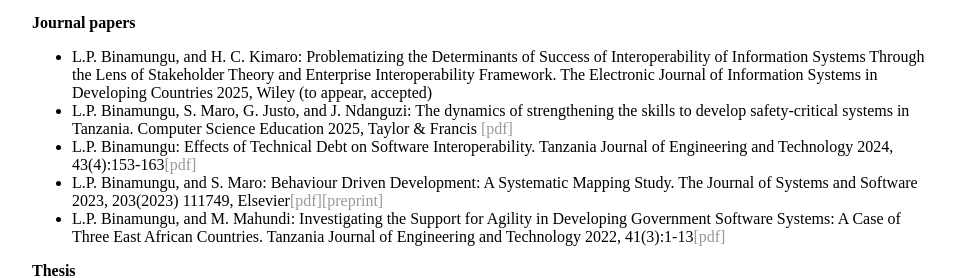
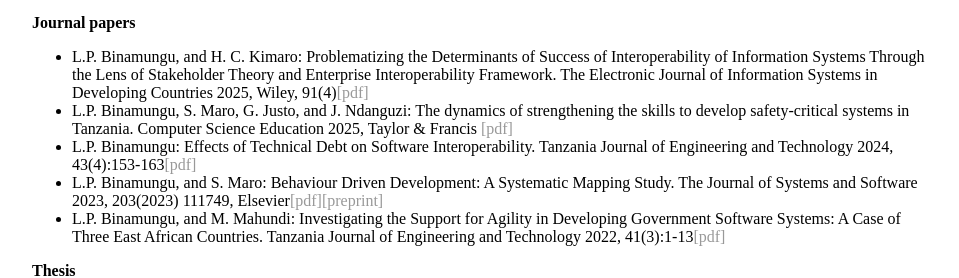
Before and after one commit to lepebina/lepebina.github.io, a Jekyll site: the page built from publications.html, in a window 1280 px wide. Shown: the part 695-973 px from the top of the page, without its empty margins (160-1119 px from the left). Built offline with Jekyll 4.4.1, drawn with Linux system fonts in a browser that asks for light colours.

Commit message:
Update publications.html

```diff
--- a/publications.html
+++ b/publications.html
@@ -23,7 +23,7 @@ title: Leonard Peter Binamungu
 
 	<b> Journal papers</b>
 	<ul>
-	       <li>L.P. Binamungu, and H. C. Kimaro: Problematizing the Determinants of Success of Interoperability of Information Systems Through the Lens of Stakeholder Theory and Enterprise Interoperability Framework. The Electronic Journal of Information Systems in Developing Countries 2025, Wiley (to appear, accepted)</li>
+	       <li>L.P. Binamungu, and H. C. Kimaro: Problematizing the Determinants of Success of Interoperability of Information Systems Through the Lens of Stakeholder Theory and Enterprise Interoperability Framework. The Electronic Journal of Information Systems in Developing Countries 2025, Wiley, 91(4)<a href="https://doi.org/10.1002/isd2.70020">[pdf]</a></li>
                <li>L.P. Binamungu, S. Maro, G. Justo, and J. Ndanguzi: The dynamics of strengthening the skills to develop safety-critical systems in Tanzania. Computer Science Education 2025, Taylor & Francis <a href="https://www.tandfonline.com/doi/pdf/10.1080/08993408.2025.2492482?casa_token=cCUgHEM0XegAAAAA:cJEGMf1oX0bmEZn_n1qQU5ap27YcEllKsF-WgySlXSKayQqRCxzfzKZ3quiWntz7xFDWOZy5tVQFOX70_g">[pdf]</a></li>
 		<li>L.P. Binamungu: Effects of Technical Debt on Software Interoperability. Tanzania Journal of Engineering and Technology 2024, 43(4):153-163<a href="https://tjet.udsm.ac.tz/index.php/tjet/article/view/1147/817">[pdf]</a></li>
 		<li>L.P. Binamungu, and S. Maro: Behaviour Driven Development: A Systematic Mapping Study. The Journal of Systems and Software 2023, 203(2023) 111749, Elsevier<a href="https://www.sciencedirect.com/science/article/abs/pii/S0164121223001449">[pdf]</a><a href="https://arxiv.org/pdf/2305.05567.pdf">[preprint]</a></li>
```
